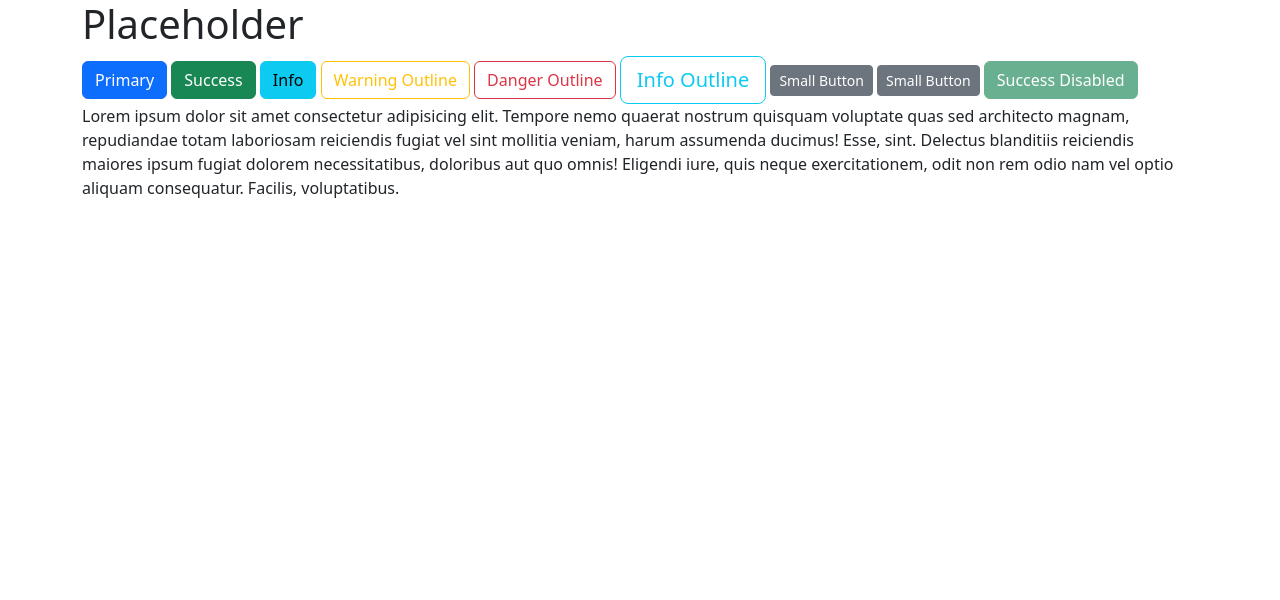
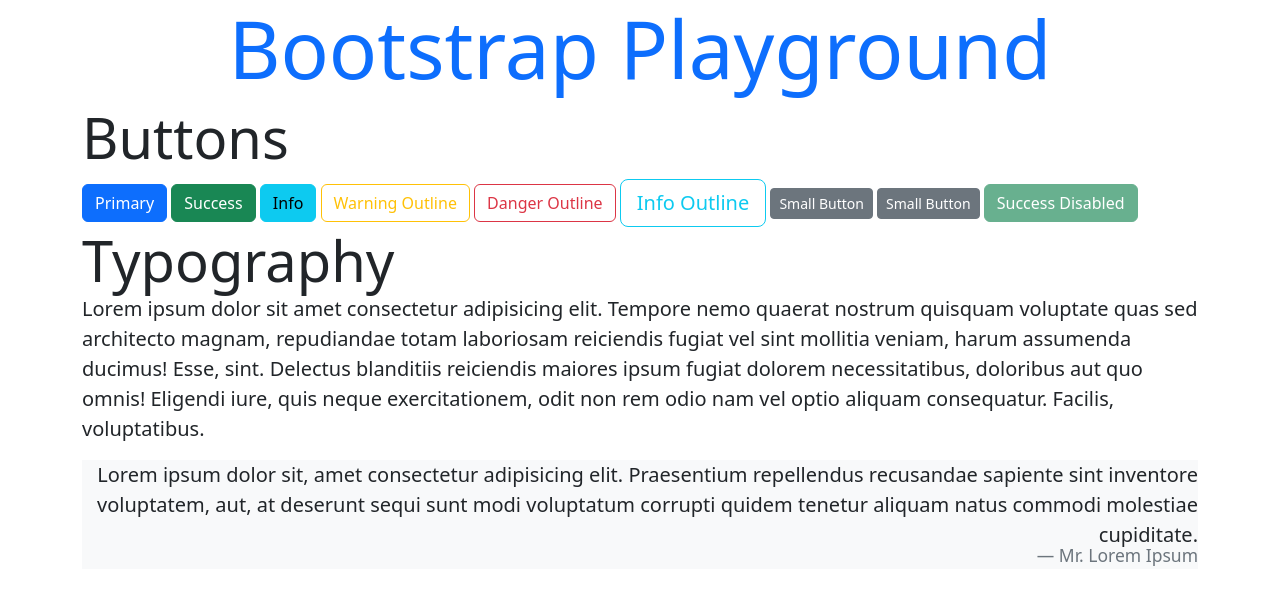
Before and after one commit to craighawki/webdev_bootcamp, a plain HTML site: page bootstraps/index.html in a window 1280 px wide. Drawn offline with nearby package versions, Linux system fonts and the light colour scheme.

Commit message:
block quotes

```diff
--- a/bootstraps/index.html
+++ b/bootstraps/index.html
@@ -12,7 +12,8 @@
 
 <body>
     <div class="container">
-        <h1>Placeholder</h1>
+        <h1 class="display-1 text-center text-primary">Bootstrap Playground</h1>
+        <h2 class="display-4">Buttons</h2>
         <button type="button" class="btn btn-primary">Primary</button>
         <button type="button" class="btn btn-success">Success</button>
         <button type="button" class="btn btn-info">Info</button>
@@ -22,7 +23,10 @@
         <button type="button" class="btn btn-secondary btn-sm">Small Button</button>
         <button type="button" class="btn btn-secondary btn-sm">Small Button</button>
         <button type="button" class="btn btn-success" disabled>Success Disabled</button>
-        <p>Lorem ipsum dolor sit amet consectetur adipisicing elit. Tempore nemo quaerat nostrum quisquam voluptate quas
+        <hs class="display-4">Typography</hs>
+
+        <p class="lead">Lorem ipsum dolor sit amet consectetur adipisicing elit. Tempore nemo quaerat nostrum quisquam
+            voluptate quas
             sed
             architecto magnam, repudiandae totam laboriosam reiciendis fugiat vel sint mollitia veniam, harum assumenda
             ducimus!
@@ -30,6 +34,13 @@
             omnis!
             Eligendi iure, quis neque exercitationem, odit non rem odio nam vel optio aliquam consequatur. Facilis,
             voluptatibus.</p>
+        <blockquote class="blockquote text-end bg-light">
+            <p class="mb-2">Lorem ipsum dolor sit, amet consectetur adipisicing elit. Praesentium repellendus recusandae
+                sapiente
+                sint inventore voluptatem, aut, at deserunt sequi sunt modi voluptatum corrupti quidem tenetur aliquam
+                natus commodi molestiae cupiditate.</p>
+            <footer class="blockquote-footer">Mr. Lorem Ipsum</footer>
+        </blockquote>
     </div>
     <script src="https://cdn.jsdelivr.net/npm/@popperjs/core@2.11.7/dist/umd/popper.min.js"
         integrity="sha384-zYPOMqeu1DAVkHiLqWBUTcbYfZ8osu1Nd6Z89ify25QV9guujx43ITvfi12/QExE"
```
